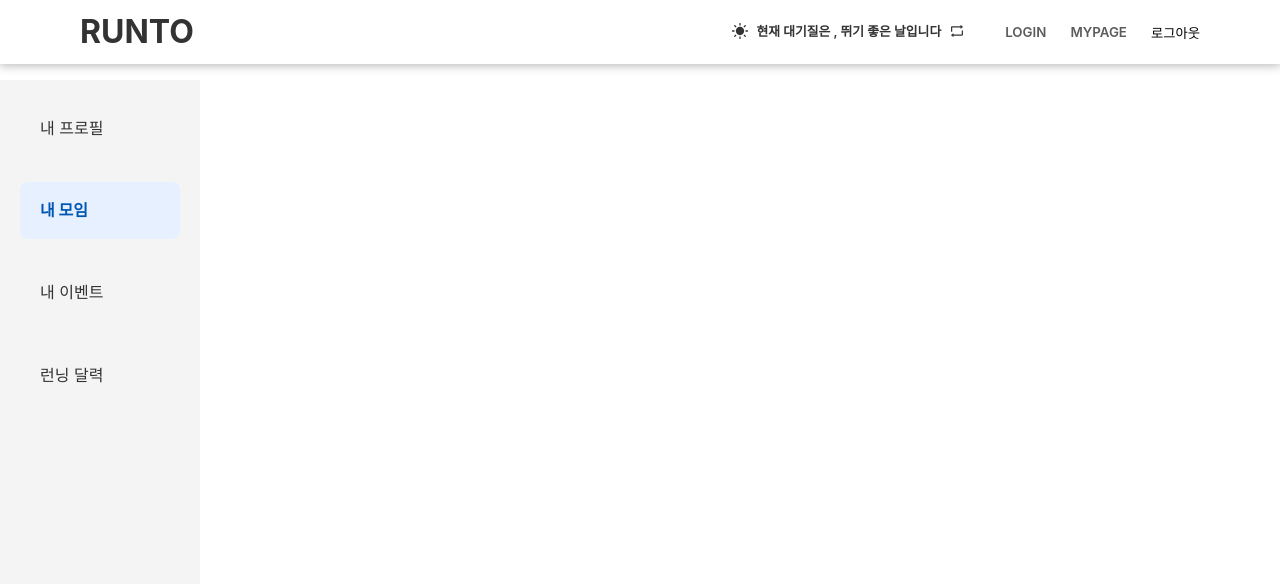
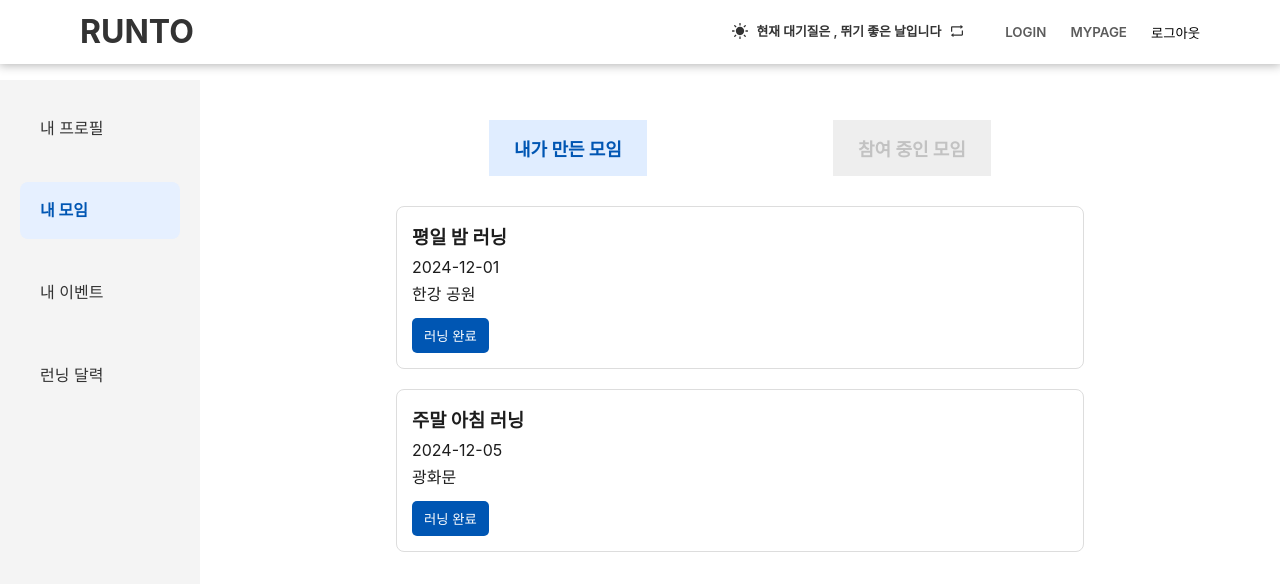
Before and after one commit to hanzanhae/Final_Project, a React (Create React App) app: page /mypage in a window 1280 px wide. Both pictures are taken after a click on the element "내 모임". Shown: the top 584 px of the page. Built offline with nearby package versions, Linux system fonts and the light colour scheme; no server answers.

Commit message:
✨Feat: 내 모임 레이아웃 완성

```diff
--- /dev/null
+++ b/src/components/mypage/CompleteModal.jsx
@@ -0,0 +1,94 @@
+import React, { useState } from 'react';
+import styled from 'styled-components';
+
+const CompleteModal = ({ meeting, closeModal }) => {
+  const [selectedMembers, setSelectedMembers] = useState([]);
+
+  const toggleMember = (memberId) => {
+    setSelectedMembers((prev) =>
+      prev.includes(memberId)
+        ? prev.filter((id) => id !== memberId)
+        : [...prev, memberId]
+    );
+  };
+
+  const handleComplete = async () => {
+    await fetch(`/api/meetings/${meeting.id}/complete`, {
+      method: 'POST',
+      headers: { 'Content-Type': 'application/json' },
+      body: JSON.stringify({ completedMembers: selectedMembers })
+    });
+    closeModal();
+  };
+
+  return (
+    <ModalOverlay>
+      <ModalContent>
+        <ModalHeader>완료한 크루들</ModalHeader>
+        {meeting.members.map((member) => (
+          <Member key={member.id}>
+            <input
+              type="checkbox"
+              checked={selectedMembers.includes(member.id)}
+              onChange={() => toggleMember(member.id)}
+            />
+            {member.name}
+          </Member>
+        ))}
+        <ButtonWrapper>
+          <Button onClick={handleComplete}>완료</Button>
+          <Button onClick={closeModal}>취소</Button>
+        </ButtonWrapper>
+      </ModalContent>
+    </ModalOverlay>
+  );
+};
+
+//스타일
+const ModalOverlay = styled.div`
+  position: fixed;
+  top: 0;
+  left: 0;
+  right: 0;
+  bottom: 0;
+  background-color: rgba(0, 0, 0, 0.5);
+  display: flex;
+  justify-content: center;
+  align-items: center;
+`;
+
+const ModalContent = styled.div`
+  background: #fff;
+  padding: 20px;
+  border-radius: 8px;
+  width: 300px;
+`;
+
+const ModalHeader = styled.h3`
+  display: flex;
+  justify-content: center;
+`;
+
+const Member = styled.div`
+  display: flex;
+  align-items: center;
+  margin: 8px 0;
+`;
+
+const ButtonWrapper = styled.div`
+  display: flex;
+  justify-content: space-between;
+`;
+const Button = styled.button`
+  margin-top: 10px;
+  padding: 8px 12px;
+  border: none;
+  background-color: ${({ theme }) => theme.pointColor};
+  color: white;
+  cursor: pointer;
+  &:last-child {
+    background-color: #ccc;
+  }
+`;
+
+export default CompleteModal;
--- /dev/null
+++ b/src/components/mypage/MeetingCard.jsx
@@ -0,0 +1,33 @@
+import React from 'react';
+import styled from 'styled-components';
+
+const MeetingCard = ({ meeting, onCompleteClick }) => (
+  <Card>
+    <h3>{meeting.name}</h3>
+    <p>{meeting.date}</p>
+    <p>{meeting.location}</p>
+    {meeting.isCreatedByUser && (
+      <CompleteButton onClick={onCompleteClick}>러닝 완료</CompleteButton>
+    )}
+  </Card>
+);
+
+//스타일
+const Card = styled.div`
+  padding: 15px;
+  border: 1px solid #ddd;
+  border-radius: 8px;
+  margin-bottom: 20px;
+`;
+
+const CompleteButton = styled.button`
+  padding: 8px 12px;
+  background-color: ${({ theme }) => theme.pointColor};
+  color: #fff;
+  border: none;
+  border-radius: 5px;
+  margin-top: 10px;
+  cursor: pointer;
+`;
+
+export default MeetingCard;
--- a/src/components/mypage/MyEvents.jsx
+++ b/src/components/mypage/MyEvents.jsx
@@ -2,7 +2,7 @@ import React from 'react';
 import styled from 'styled-components';
 import EventRequestForm from './EventRequestForm';
 import EventCard from './EventCard';
-import eventData from './mockdata';
+import eventData from './eventData';
 
 const MyEvents = () => (
   <PageContainer>
--- a/src/components/mypage/MyMeetings.jsx
+++ b/src/components/mypage/MyMeetings.jsx
@@ -1,9 +1,118 @@
-
-import React from 'react';
+import React, { useState, useEffect } from 'react';
 import styled from 'styled-components';
+import MeetingCard from './MeetingCard';
+import CompleteModal from './CompleteModal';
+import { createdMeetingsData, participatingMeetingsData } from './meetingData';
 
 const MyMeetings = () => {
-  return <div></div>;
+  const [activeTab, setActiveTab] = useState('created'); // "created" or "participating"
+  const [createdMeetings, setCreatedMeetings] = useState([]);
+  const [participatingMeetings, setParticipatingMeetings] = useState([]);
+  const [selectedMeeting, setSelectedMeeting] = useState(null);
+  const [isModalOpen, setIsModalOpen] = useState(false);
+
+  useEffect(() => {
+    const fetchMeetings = async () => {
+      // try {
+
+      //   const response = await fetch('api 주소');
+
+      //   if (!response.ok) throw new Error('데이터 가져오기 실패했습니다');
+      //   const data = await response.json();
+
+      //   setCreatedMeetings(data.createdMeetings || createdMeetingsData);
+      //   setParticipatingMeetings(
+      //     data.participatingMeetings || participatingMeetingsData
+      //   );
+      // } catch (error) {
+      //   console.error('Error fetching meetings:', error);
+
+      setCreatedMeetings(createdMeetingsData);
+      setParticipatingMeetings(participatingMeetingsData);
+    };
+
+    fetchMeetings();
+  }, []);
+
+  const handleTabClick = (tab) => {
+    setActiveTab(tab);
+  };
+
+  const handleCompleteClick = (meeting) => {
+    setSelectedMeeting(meeting);
+    setIsModalOpen(true);
+  };
+
+  const closeModal = () => {
+    setIsModalOpen(false);
+    setSelectedMeeting(null);
+  };
+
+  return (
+    <Container>
+      <Tabs>
+        <Tab
+          isActive={activeTab === 'created'}
+          onClick={() => handleTabClick('created')}
+        >
+          내가 만든 모임
+        </Tab>
+        <Tab
+          isActive={activeTab === 'participating'}
+          onClick={() => handleTabClick('participating')}
+        >
+          참여 중인 모임
+        </Tab>
+      </Tabs>
+
+      <MeetingList>
+        {(activeTab === 'created'
+          ? createdMeetings
+          : participatingMeetings
+        ).map((meeting) => (
+          <MeetingCard
+            key={meeting.id}
+            meeting={meeting}
+            onCompleteClick={() => handleCompleteClick(meeting)}
+          />
+        ))}
+      </MeetingList>
+
+      {isModalOpen && selectedMeeting && (
+        <CompleteModal meeting={selectedMeeting} closeModal={closeModal} />
+      )}
+    </Container>
+  );
 };
 
+// 스타일
+const Container = styled.div`
+  width: 70%;
+  margin: auto;
+  padding: 20px;
+`;
+
+const Tabs = styled.div`
+  display: flex;
+  justify-content: space-around;
+  margin-bottom: 30px;
+`;
+
+const Tab = styled.button`
+  padding: 15px 25px;
+  font-size: 18px;
+  font-weight: bold;
+  background-color: ${({ isActive }) =>
+    isActive ? ({ theme }) => theme.pointColorLight : '#eee'};
+  color: ${({ isActive }) =>
+    isActive ? ({ theme }) => theme.pointColor : '#c2c2c2'};
+  border: none;
+  cursor: pointer;
+`;
+
+const MeetingList = styled.div`
+  display: flex;
+  flex-direction: column;
+`;
+
 export default MyMeetings;
--- /dev/null
+++ b/src/components/mypage/meetingData.js
@@ -0,0 +1,50 @@
+export const createdMeetingsData = [
+  {
+    id: 1,
+    name: '평일 밤 러닝',
+    date: '2024-12-01',
+    location: '한강 공원',
+    isCreatedByUser: true,
+    members: [
+      { id: 1, name: '크루1' },
+      { id: 2, name: '크루2' },
+      { id: 3, name: '크루3' },
+      { id: 4, name: '크루4' },
+      { id: 5, name: '크루5' },
+      { id: 6, name: '크루6' }
+    ]
+  },
+  {
+    id: 2,
+    name: '주말 아침 러닝',
+    date: '2024-12-05',
+    location: '광화문',
+    isCreatedByUser: true,
+    members: [
+      { id: 7, name: '크루1' },
+      { id: 8, name: '크루2' },
+      { id: 9, name: '크루3' },
+      { id: 10, name: '크루4' },
+      { id: 11, name: '크루5' },
+      { id: 12, name: '크루6' }
+    ]
+  }
+];
+
+export const participatingMeetingsData = [
+  {
+    id: 3,
+    name: '주말 밤 러닝',
+    date: '2024-12-10',
+    location: '석촌 호수',
+    isCreatedByUser: false,
+    members: [
+      { id: 13, name: '크루1' },
+      { id: 14, name: '크루2' },
+      { id: 15, name: '크루3' },
+      { id: 16, name: '크루4' },
+      { id: 17, name: '크루5' },
+      { id: 18, name: '크루6' }
+    ]
+  }
+];
```
Also changed, not shown: src/components/mypage/eventData.js (renamed from src/components/mypage/mockdata.js).
